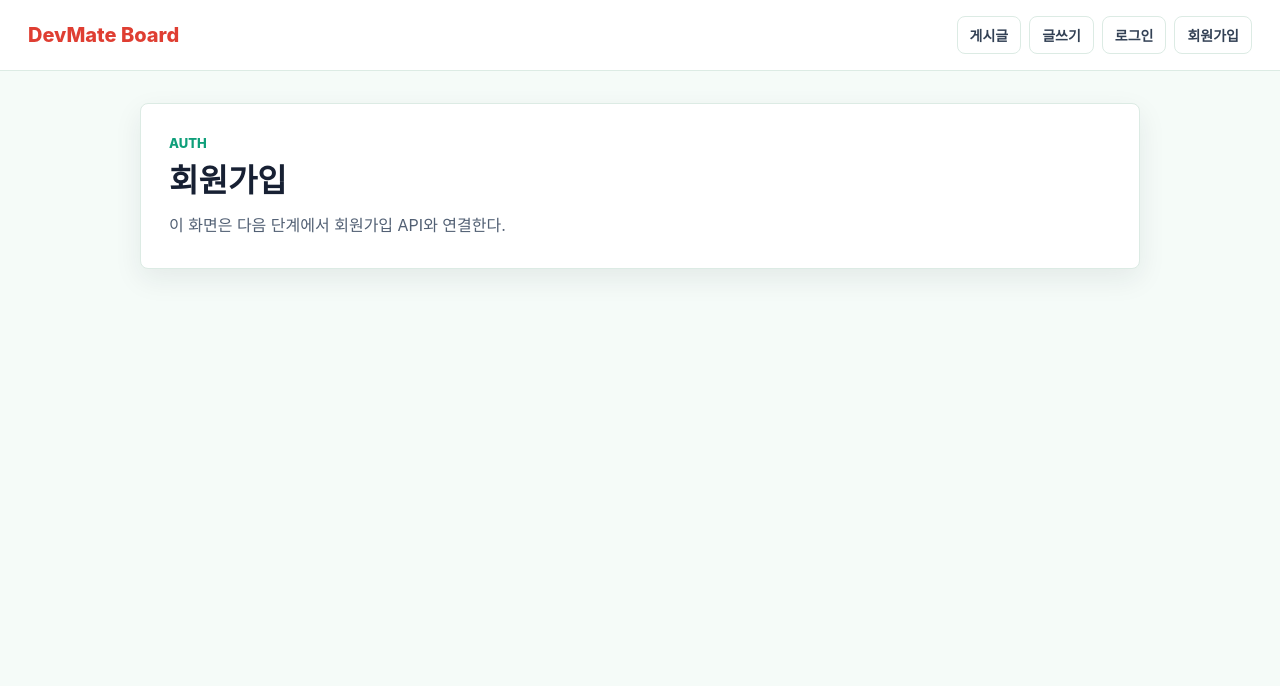
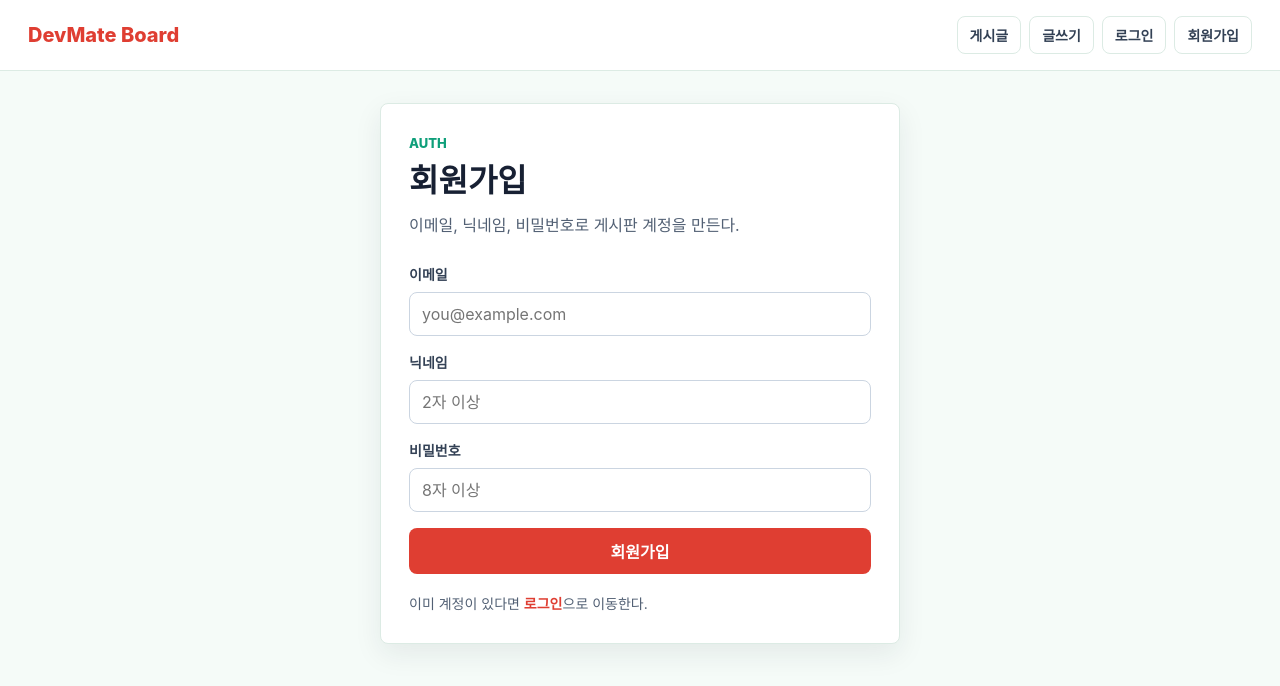
Before and after one commit to wonu1/ai_practice, a React (Vite) app in the folder frontend/: page /signup in a window 1280 px wide. Shown: the top 686 px of the page. Built offline with nearby package versions, Linux system fonts and the light colour scheme; no server answers.

Commit message:
feat: 회원가입 화면 API 연동
회원가입 폼에서 백엔드 인증 API를 호출하도록 연결한다.

- 이메일, 닉네임, 비밀번호 입력 폼 추가
- 회원가입 성공 시 로그인 화면으로 이동
- 로그인 화면에 가입 완료 안내 메시지 표시

```diff
--- a/frontend/src/pages/LoginPage.tsx
+++ b/frontend/src/pages/LoginPage.tsx
@@ -15,6 +15,7 @@ function LoginPage() {
   const [isSubmitting, setIsSubmitting] = useState(false);
 
   const redirectTo = location.state?.from?.pathname ?? "/posts";
+  const noticeMessage = location.state?.message;
 
   async function handleSubmit(event: FormEvent<HTMLFormElement>) {
     event.preventDefault();
@@ -47,6 +48,8 @@ function LoginPage() {
       <p className="section-copy">
         가입한 이메일과 비밀번호로 게시판에 로그인한다.
       </p>
+
+      {noticeMessage && <p className="form-success">{noticeMessage}</p>}
 
       <form className="form-stack" onSubmit={handleSubmit}>
         <label className="field">
--- a/frontend/src/pages/SignupPage.tsx
+++ b/frontend/src/pages/SignupPage.tsx
@@ -1,9 +1,107 @@
+import { useState, type FormEvent } from "react";
+import { Link, Navigate, useNavigate } from "react-router-dom";
+
+import { signup } from "../api/boardApi";
+import { ApiError } from "../api/client";
+import { useAuth } from "../auth/AuthContext";
+
 function SignupPage() {
+  const navigate = useNavigate();
+  const { isAuthenticated } = useAuth();
+  const [email, setEmail] = useState("");
+  const [nickname, setNickname] = useState("");
+  const [password, setPassword] = useState("");
+  const [errorMessage, setErrorMessage] = useState("");
+  const [isSubmitting, setIsSubmitting] = useState(false);
+
+  async function handleSubmit(event: FormEvent<HTMLFormElement>) {
+    event.preventDefault();
+    setErrorMessage("");
+    setIsSubmitting(true);
+
+    try {
+      await signup({ email, nickname, password });
+      navigate("/login", {
+        replace: true,
+        state: { message: "회원가입이 완료되었습니다. 다시 로그인해주세요." },
+      });
+    } catch (error) {
+      if (error instanceof ApiError) {
+        setErrorMessage(error.message);
+      } else {
+        setErrorMessage("회원가입 중 문제가 발생했습니다.");
+      }
+    } finally {
+      setIsSubmitting(false);
+    }
+  }
+
+  if (isAuthenticated) {
+    return <Navigate to="/posts" replace />;
+  }
+
   return (
-    <section className="panel">
+    <section className="panel auth-panel">
       <p className="eyebrow">Auth</p>
       <h1>회원가입</h1>
-      <p>이 화면은 다음 단계에서 회원가입 API와 연결한다.</p>
+      <p className="section-copy">
+        이메일, 닉네임, 비밀번호로 게시판 계정을 만든다.
+      </p>
+
+      <form className="form-stack" onSubmit={handleSubmit}>
+        <label className="field">
+          <span>이메일</span>
+          <input
+            autoComplete="email"
+            name="email"
+            onChange={(event) => setEmail(event.target.value)}
+            placeholder="you@example.com"
+            required
+            type="email"
+            value={email}
+          />
+        </label>
+
+        <label className="field">
+          <span>닉네임</span>
+          <input
+            autoComplete="nickname"
+            maxLength={50}
+            minLength={2}
+            name="nickname"
+            onChange={(event) => setNickname(event.target.value)}
+            placeholder="2자 이상"
+            required
+            type="text"
+            value={nickname}
+          />
+        </label>
+
+        <label className="field">
+          <span>비밀번호</span>
+          <input
+            autoComplete="new-password"
+            maxLength={100}
+            minLength={8}
+            name="password"
+            onChange={(event) => setPassword(event.target.value)}
+            placeholder="8자 이상"
+            required
+            type="password"
+            value={password}
+          />
+        </label>
+
+        {errorMessage && <p className="form-error">{errorMessage}</p>}
+
+        <button className="primary-button" disabled={isSubmitting} type="submit">
+          {isSubmitting ? "가입 중" : "회원가입"}
+        </button>
+      </form>
+
+      <p className="form-helper">
+        이미 계정이 있다면 <Link to="/login">로그인</Link>으로 이동한다.
+      </p>
     </section>
   );
 }
--- a/frontend/src/styles.css
+++ b/frontend/src/styles.css
@@ -162,6 +162,16 @@ p {
   padding: 10px 12px;
 }
 
+.form-success {
+  background: #eefbf6;
+  border: 1px solid #b8ead8;
+  border-radius: 8px;
+  color: #087256;
+  font-size: 14px;
+  margin-bottom: 16px;
+  padding: 10px 12px;
+}
+
 .form-helper {
   font-size: 14px;
   margin-top: 18px;
```
Also changed, not shown: 1 other file (tests, documents, lock files or other folders).
